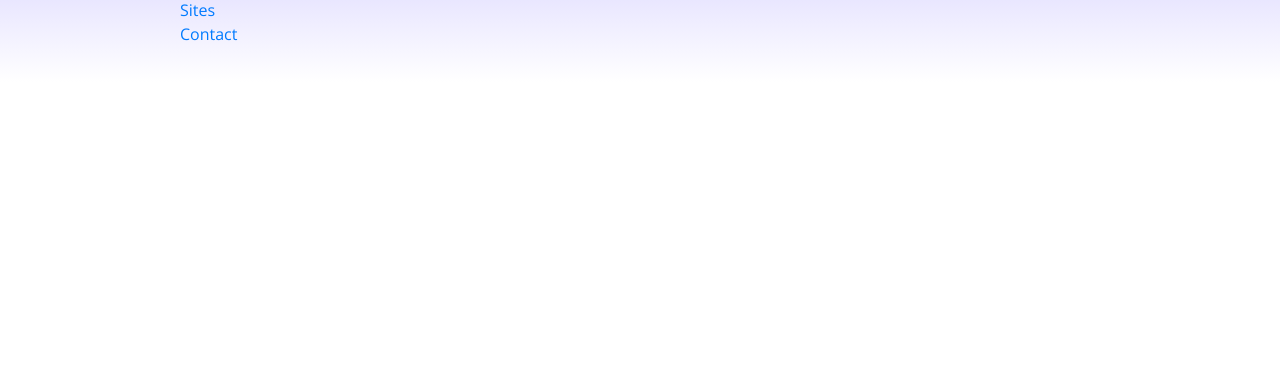
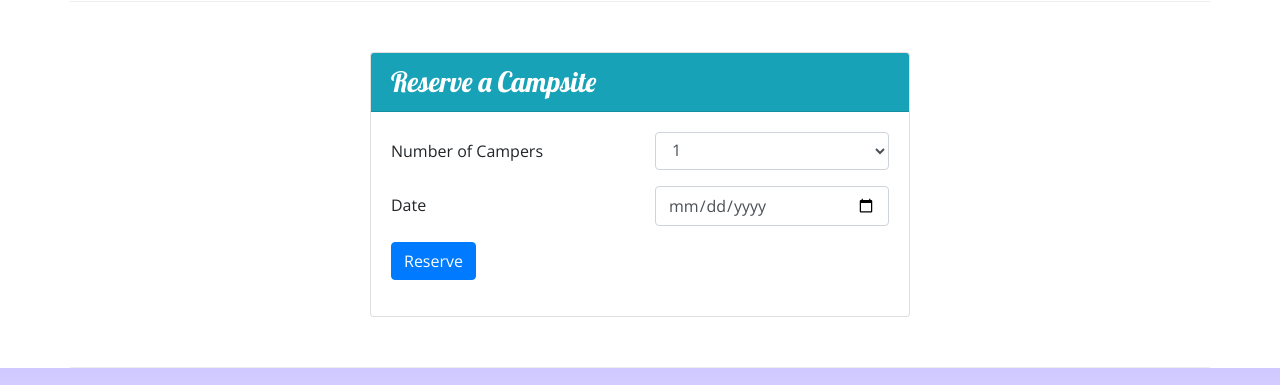
Before and after one commit to n0ughtchill/nucampsite, a website: page index.html in a window 1280 px wide. Shown: the part 1151-1536 px from the top of the page. Before the commit the page ends 1233 px from the top, so only its background shows below. Drawn offline with nearby package versions, Linux system fonts and the light colour scheme.

Commit message:
Week 2 assignment. Added forms

```diff
--- a/index.html
+++ b/index.html
@@ -27,6 +27,9 @@
         <div class="col">
           <h1>NuCamp</h1>
           <h2>a better way to camp</h2>
+        </div>
+        <div class="col-md-4 col-xl-2 mt-4">
+          <a class="btn btn-info btn-lg" href="#reserveForm">Reserve Campsite</a>
         </div>
       </div>
     </div>
@@ -83,11 +86,18 @@
         <h2>Featured Campsites</h2>
       </div>
       <div class="col">
-        <h3>React Lake Campground</h3>
-        <p class="d-none d-sm-block">
-          Nestled in the foothills of the Chrome Mountains, this campground on the shores of the pristine React Lake is
-          a favorite for fly fishers.
-        </p>
+        <div class="media">
+          <div class="media-body align-self-center">
+            <h3>React Lake Campground</h3>
+            <p class="d-none d-sm-block">
+              Nestled in the foothills of the Chrome Mountains, this campground on the shores of the pristine React Lake
+              is
+              a favorite for fly fishers.
+            </p>
+          </div>
+          <img class="d-flex ml3 img-thumbnail" src="img/react-lake-thumb.jpg" alt="React Lake">
+        </div>
+
       </div>
     </div>
   </div>
@@ -110,6 +120,43 @@
         </div>
       </div>
     </div>
+    <div class="row row-content">
+      <div class="col col-sm-6 mx-auto">
+        <div class="card">
+          <h3 class="card-header bg-info text-white">Reserve a Campsite</h3>
+          <div class="card-body">
+            <form id="reserveForm">
+              <div class="row form-group">
+                <label class="col-sm-6 col-form-label">Number of Campers</label>
+                <div class="col">
+                  <select class="form-control" name="numCampers" id="numCampers">
+                    <option value="1">1</option>
+                    <option value="2">2</option>
+                    <option value="3">3</option>
+                    <option value="4">4</option>
+                    <option value="5">5</option>
+                    <option value="6">6</option>
+                  </select>
+                </div>
+              </div>
+              <div class="row form-group">
+                <label class="col-sm-6 col-form-label">Date</label>
+                <div class="col">
+                  <input class="form-control" type="date" id="date" name="date" placeholder="1/1/2020">
+                </div>
+              </div>
+              <div class="row form-group">
+                <div class="col">
+                  <button class="btn btn-primary" type="submit">Reserve</button>
+                </div>
+              </div>
+            </form>
+          </div>
+        </div>
+      </div>
+    </div>
+
+  </div>
   </div>
 
   <footer class="site-footer">
```
